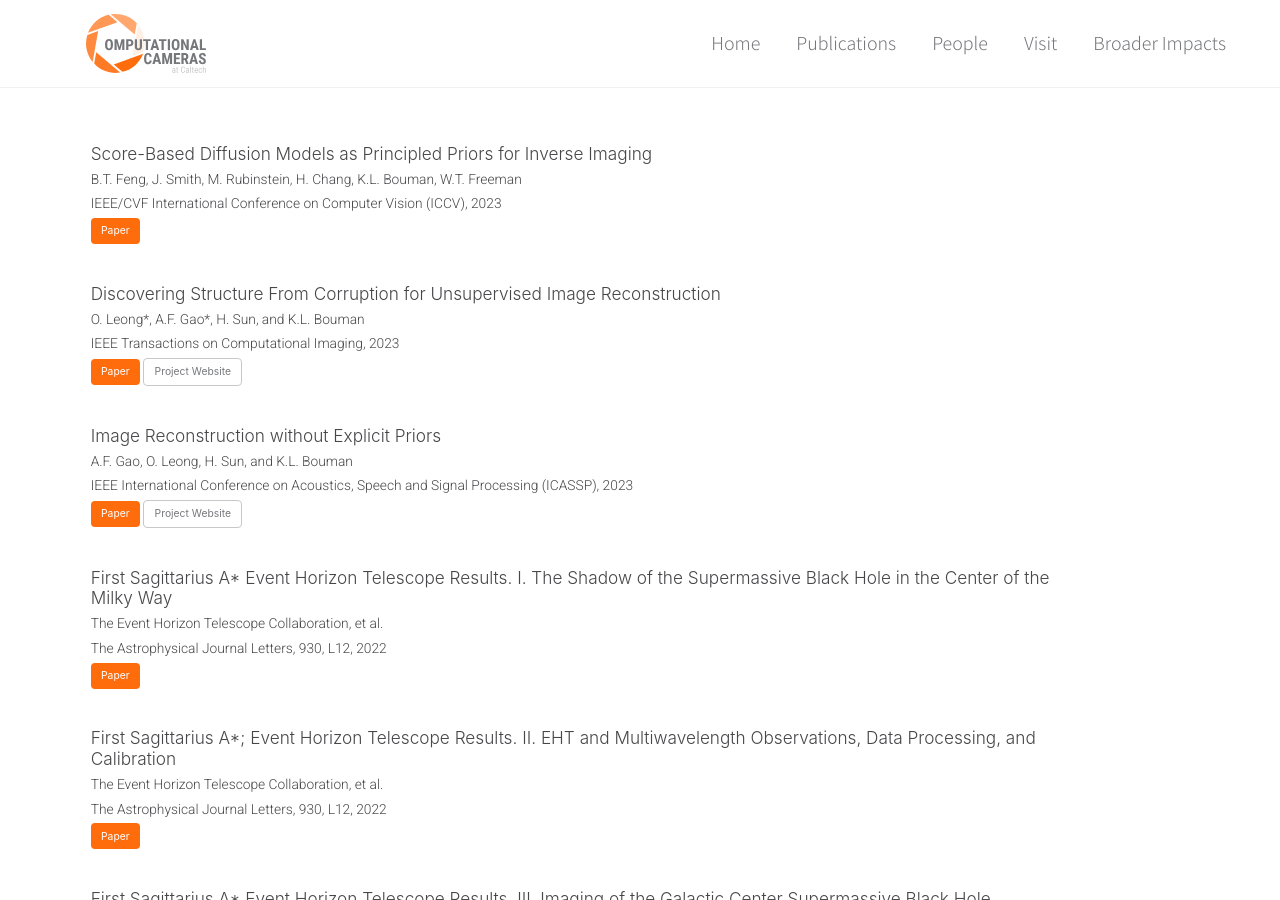
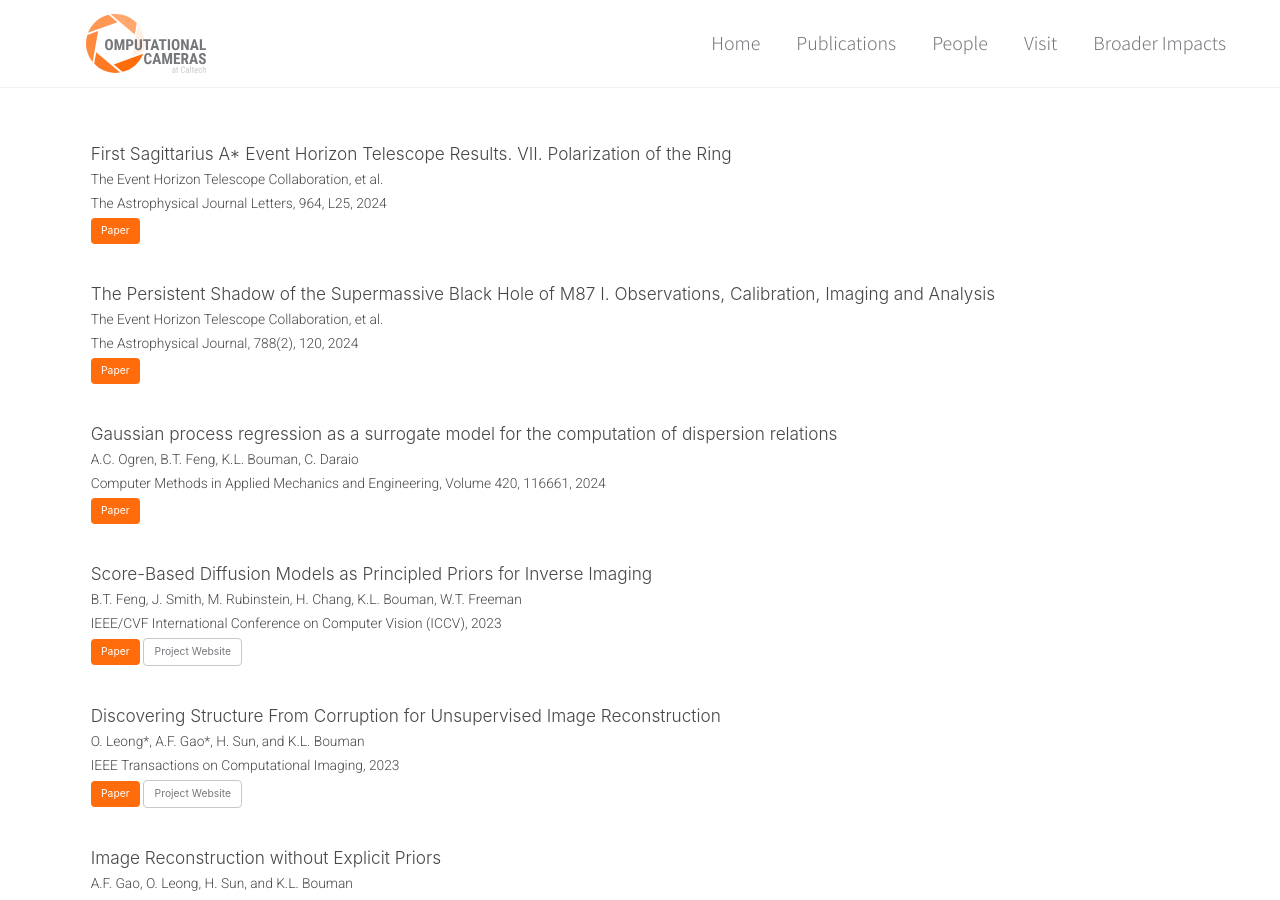
Before and after one commit to boumangroup/boumangroup.github.io, a Jekyll site: the page built from _pages/publications.html, in a window 1280 px wide and 900 px high. Built offline with Jekyll 4.4.1, drawn with Linux system fonts in a browser that asks for light colours; a script that is not in the unit is left out.

Commit message:
SgrA* polarization paper, M87 second image, GPR paper

```diff
--- a/_data/news.yml
+++ b/_data/news.yml
@@ -2,12 +2,30 @@
 main:
   - date: "02/24"
     info: "Katie wins a 2024 Sloan Research Fellowship! Check out the [Caltech news release](https://www.caltech.edu/about/news/caltech-professors-win-2024-sloan-fellowships)."
+  - date: "01/24"
+    info: "A new image of the M87 black hole confirms its persistent shadow. Read about it in [Caltech news](https://www.caltech.edu/about/news/new-data-same-great-appearance-for-m87)!"
   - date: "10/23"
     info: "Berthy Feng is co-organizing the *Quo Vadis, Computer Vision?* [workshop](https://gkioxari.github.io/Tutorials/iccv2023/) at ICCV 2023."
   - date: "07/23"
     info: "Aviad Levis has been appointed as an Assistant Professor at the University of Toronto, starting in the summer of 2024. Congratulations, Aviad!"
   - date: "06/23"
-    info: "Angela Gao receives the [Caltech EAS New Horizons Award](https://www.eas.caltech.edu/academics/awards-and-prizes/newhorizons). Congratulations Angela!"
+    info: "Angela Gao receives the [Caltech EAS New Horizons Award](https://www.eas.caltech.edu/academics/awards-and-prizes/newhorizons). Congratulations, Angela!"
+  - date: "11/22"
+    info: "Read about the [new computational algorithms we are developing for black hole imaging](https://sinews.siam.org/Details-Page/computational-imaging-sheds-light-on-the-black-hole-in-our-galactic-center) in SIAM News November issue."
+  - date: "06/22"
+    info: "Check out the CVPR tutorial [“Computational Imaging for Science: From Cells to Galaxies”](https://sites.google.com/view/cvpr2022-comp-imaging-tutorial) on June 19, co-organized by Aviad Levis."
+
+all:
+  - date: "02/24"
+    info: "Katie wins a 2024 Sloan Research Fellowship! Check out the [Caltech news release](https://www.caltech.edu/about/news/caltech-professors-win-2024-sloan-fellowships)."
+  - date: "01/24"
+    info: "A new image of the M87 black hole confirms its persistent shadow. Read about it in [Caltech news](https://www.caltech.edu/about/news/new-data-same-great-appearance-for-m87)!"
+  - date: "10/23"
+    info: "Berthy Feng is co-organizing the *Quo Vadis, Computer Vision?* [workshop](https://gkioxari.github.io/Tutorials/iccv2023/) at ICCV 2023."
+  - date: "07/23"
+    info: "Aviad Levis has been appointed as an Assistant Professor at the University of Toronto, starting in the summer of 2024. Congratulations, Aviad!"
+  - date: "06/23"
+    info: "Angela Gao receives the [Caltech EAS New Horizons Award](https://www.eas.caltech.edu/academics/awards-and-prizes/newhorizons). Congratulations, Angela!"
   - date: "11/22"
     info: "Read about the [new computational algorithms we are developing for black hole imaging](https://sinews.siam.org/Details-Page/computational-imaging-sheds-light-on-the-black-hole-in-our-galactic-center) in SIAM News November issue."
   - date: "06/22"
@@ -16,30 +34,6 @@
     info: "Our work BH-NeRF is featured in the latest Caltech EAS Tech Brief: [Bringing a New Dimension into Black Hole Imaging](https://eas.caltech.edu/news/1536)"
   - date: "05/22"
     info: "The first image of the Milky Way's black hole has been released! Check out Caltech's [press release](https://www.caltech.edu/about/news/caltech-researchers-help-generate-first-image-of-black-hole-at-the-center-of-our-galaxy) and this [webpage](http://imaging.cms.caltech.edu/sgra/) for more info."
-  # - date: "05/22"
-  #   info: "Tune in at 6 am Pacific / 9 am Eastern on May 12 to hear about some [exciting new results](https://www.nsf.gov/news/news_summ.jsp?cntn_id=305028&org=NSF&fbclid=IwAR3SzzHsfljYN9MF8zgJ02_RGIhjD-VmGaAvCkonPCPcu-oD35hku_ZgFng) from the EHT!"
-  - date: "08/22"
-    info: "Caltech is hosing the International Conference on Computational Photography (ICCP) this year on August 1-3! Check out the following link for information on how to attend and submit your work: [https://iccp2022.iccp-conference.org/](https://iccp2022.iccp-conference.org/)."
-  - date: "05/22"
-    info: "alpha-Deep Probabilistic Inference (alpha-DPI): efficient uncertainty quantification from exoplanet astrometry to black hole feature extraction accepted for publication in ApJ. Check out the arXiv [preprint](https://arxiv.org/abs/2201.08506)."
-  - date: "04/22"
-    info: "*Deep Radio Interferometric Imaging with POLISH: DSA-2000* and weak lensing accepted for publication in Monthly Notices of the Royal Astronomical Society Main Journal. Check out the arXiv [preprint](https://arxiv.org/abs/2111.03249)."
-  - date: "03/22"
-    info: "*Gravitationally Lensed Black Hole Emission Tomography* accepted to CVPR 2022. Check out the [website](http://imaging.cms.caltech.edu/bhnerf/) containing the paper, code, and a video explanation."
-  - date: "03/22"
-    info: "*Visual Vibration Tomography* accepted to CVPR 2022 as an Oral. Check out the [website](http://imaging.cms.caltech.edu/vvt/) containing the paper and a video explanation."
-
-all:
-  - date: "11/22"
-    info: "Read about the [new computational algorithms we are developing for black hole imaging](https://sinews.siam.org/Details-Page/computational-imaging-sheds-light-on-the-black-hole-in-our-galactic-center) in SIAM News November issue."
-  - date: "06/22"
-    info: "Check out the CVPR tutorial [“Computational Imaging for Science: From Cells to Galaxies”](https://sites.google.com/view/cvpr2022-comp-imaging-tutorial) on June 19, co-organized by Aviad Levis."
-  - date: "06/22"
-    info: "Our work BH-NeRF is featured in the latest Caltech EAS Tech Brief: [Bringing a New Dimension into Black Hole Imaging](https://eas.caltech.edu/news/1536)"
-  - date: "05/22"
-    info: "The first image of the Milky Way's black hole has been released! Check out Caltech's [press release](https://www.caltech.edu/about/news/caltech-researchers-help-generate-first-image-of-black-hole-at-the-center-of-our-galaxy) and this [webpage](http://imaging.cms.caltech.edu/sgra/) for more info."
-  # - date: "05/22"
-  #   info: "Tune in at 6 am Pacific / 9 am Eastern on May 12 to hear about some [exciting new results](https://www.nsf.gov/news/news_summ.jsp?cntn_id=305028&org=NSF&fbclid=IwAR3SzzHsfljYN9MF8zgJ02_RGIhjD-VmGaAvCkonPCPcu-oD35hku_ZgFng) from the EHT!"
   - date: "08/22"
     info: "Caltech is hosing the International Conference on Computational Photography (ICCP) this year on August 1-3! Check out the following link for information on how to attend and submit your work: [https://iccp2022.iccp-conference.org/](https://iccp2022.iccp-conference.org/)."
   - date: "05/22"
--- a/_data/publications.yml
+++ b/_data/publications.yml
@@ -41,11 +41,27 @@
     teaser: publications/polish.png
 
 papers:
+  - title: "First Sagittarius A* Event Horizon Telescope Results. VII. Polarization of the Ring"
+    authors: "The Event Horizon Telescope Collaboration, et al."
+    venue: "The Astrophysical Journal Letters, 964, L25, 2024"
+    links:
+      - "[Paper](https://iopscience.iop.org/article/10.3847/2041-8213/ad2df0){: .btn .btn--orange}"
+  - title: "The Persistent Shadow of the Supermassive Black Hole of M87 I. Observations, Calibration, Imaging and Analysis"
+    authors: "The Event Horizon Telescope Collaboration, et al."
+    venue: "The Astrophysical Journal, 788(2), 120, 2024"
+    links:
+      - "[Paper](https://www.aanda.org/articles/aa/full_html/2024/01/aa47932-23/aa47932-23.html){: .btn .btn--orange}"
+  - title: "Gaussian process regression as a surrogate model for the computation of dispersion relations"
+    authors: "A.C. Ogren, B.T. Feng, K.L. Bouman, C. Daraio"
+    venue: "Computer Methods in Applied Mechanics and Engineering, Volume 420, 116661, 2024"
+    links:
+      - "[Paper](https://www.sciencedirect.com/science/article/pii/S0045782523007843){: .btn .btn--orange}"
   - title: "Score-Based Diffusion Models as Principled Priors for Inverse Imaging"
     authors: "B.T. Feng, J. Smith, M. Rubinstein, H. Chang, K.L. Bouman, W.T. Freeman"
     venue: "IEEE/CVF International Conference on Computer Vision (ICCV), 2023"
     links:
       - "[Paper](https://arxiv.org/abs/2304.11751){: .btn .btn--orange}"
+      - "[Project Website](http://imaging.cms.caltech.edu/score_prior/){: .btn .btn--inverse}"
   - title: "Discovering Structure From Corruption for Unsupervised Image Reconstruction"
     authors: "O. Leong\\*, A.F. Gao\\*, H. Sun, and K.L. Bouman"
     venue: "IEEE Transactions on Computational Imaging, 2023"
```
